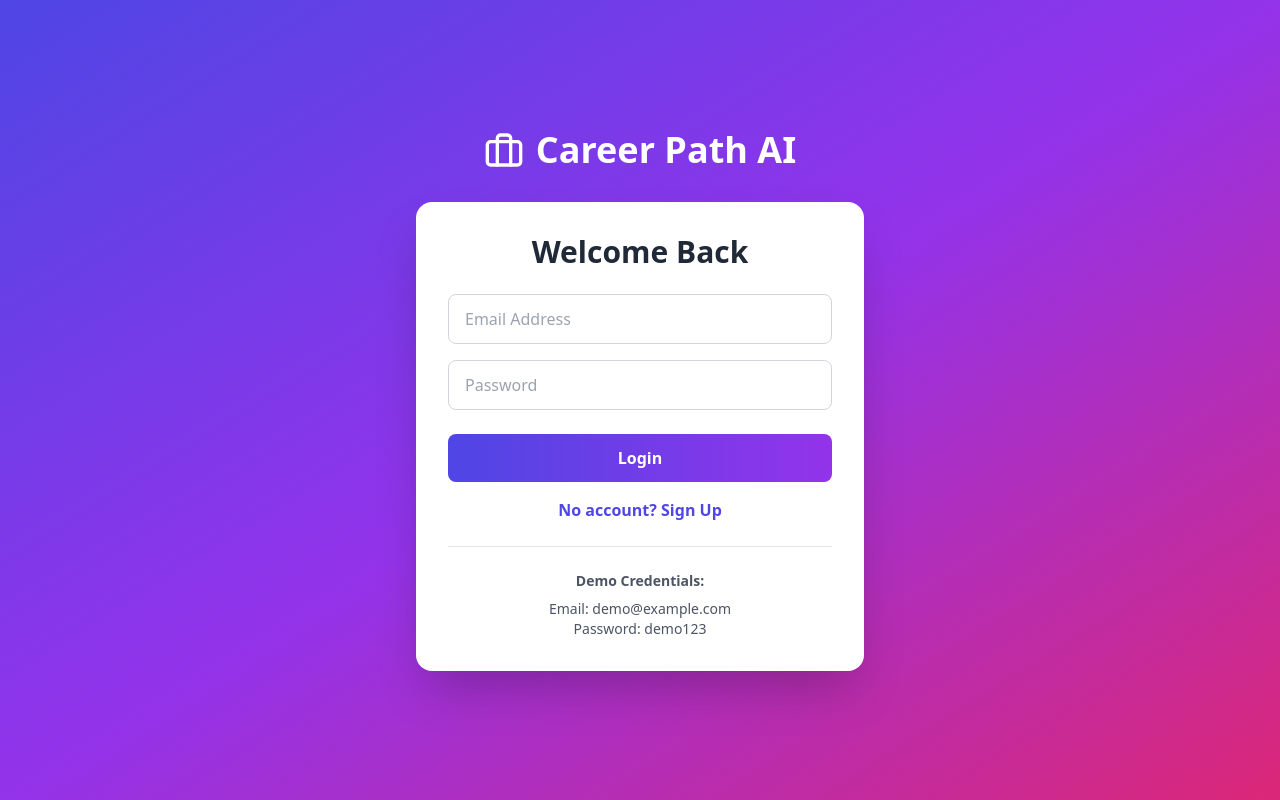
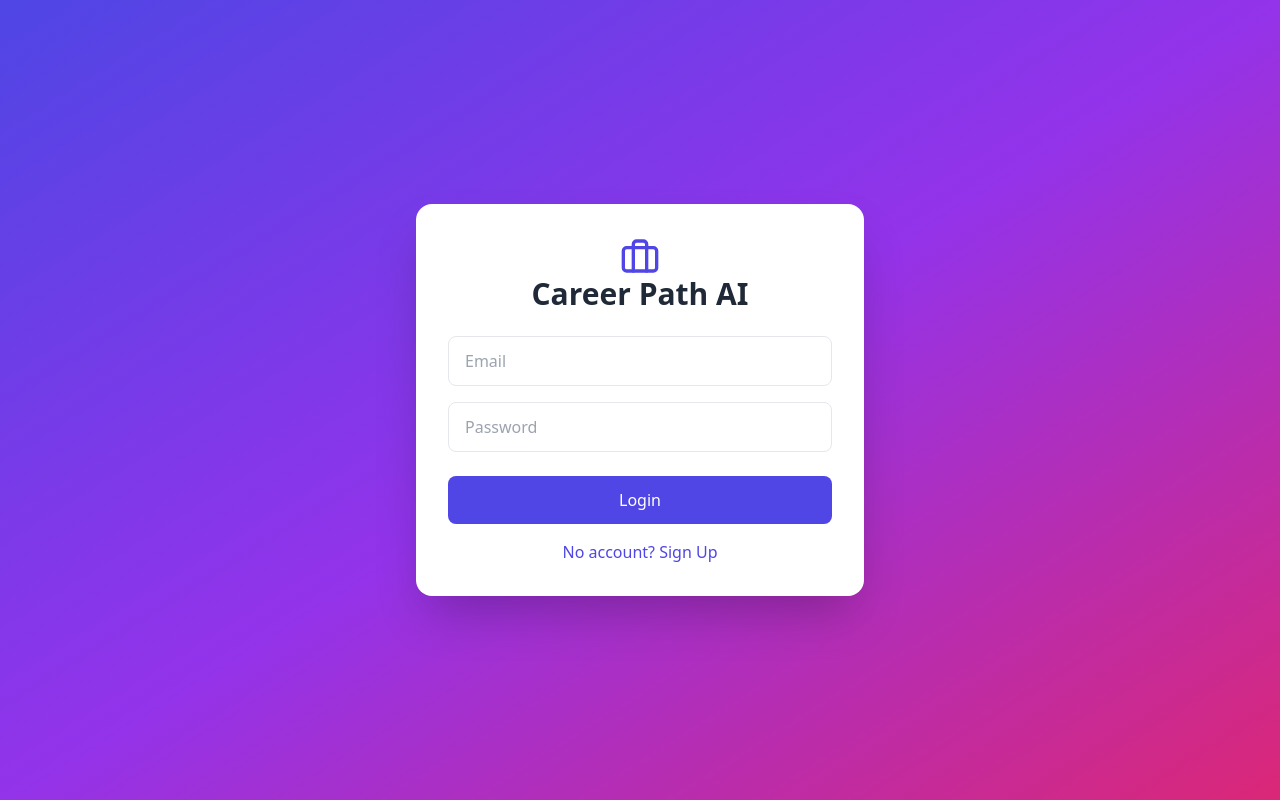
Before and after one commit to krrishgoyal1010-hash/career-path-ai, a React (Create React App) app: page / in a window 1280 px wide. Built offline with nearby package versions, Linux system fonts and the light colour scheme.

Commit message:
Refactor authentication and quiz logic

```diff
--- a/src/App.jsx
+++ b/src/App.jsx
@@ -1,12 +1,11 @@
 import { useState } from 'react';
-import { Briefcase, LogOut, LayoutDashboard } from 'lucide-react';
+import { Briefcase } from 'lucide-react';
 import {
-  LineChart, Line, BarChart, Bar, PieChart, Pie, Cell, XAxis, YAxis, CartesianGrid, Tooltip, Legend, ResponsiveContainer
+  BarChart, Bar, PieChart, Pie, Cell, XAxis, YAxis, Tooltip, ResponsiveContainer
 } from 'recharts';
 
 export default function CareerPathAI() {
-  const [currentPage, setCurrentPage] = useState('auth');
-  const [step, setStep] = useState('intro');
+  const [currentPage, setCurrentPage] = useState('auth'); // auth / quiz / results
   const [isLoggedIn, setIsLoggedIn] = useState(false);
   const [currentUser, setCurrentUser] = useState(null);
   const [userEmail, setUserEmail] = useState('');
@@ -17,6 +16,7 @@ export default function CareerPathAI() {
     { id: 1, email: 'demo@example.com', name: 'Demo User', joinDate: '2024-11-01', lastLogin: '2024-11-12', completedQuiz: true }
   ]);
 
+  const [step, setStep] = useState('intro'); // intro / skills / interests / workstyle / education / results
   const [selections, setSelections] = useState({
     skills: [],
     interests: [],
@@ -25,7 +25,6 @@ export default function CareerPathAI() {
   });
   const [recommendations, setRecommendations] = useState([]);
   const [loading, setLoading] = useState(false);
-  const [expandedCareer, setExpandedCareer] = useState(null);
 
   const skillOptions = ['Problem Solving', 'Communication', 'Creativity', 'Leadership', 'Technical Skills', 'Data Analysis', 'Design', 'Writing'];
   const interestOptions = ['Technology', 'Healthcare', 'Business', 'Education', 'Environment', 'Arts', 'Finance', 'Social Work'];
@@ -40,37 +39,25 @@ export default function CareerPathAI() {
     'Healthcare|Communication': [
       { role: 'Healthcare Manager', description: 'Lead medical teams', salary: '$75K - $130K', skills: ['Leadership', 'Healthcare', 'Comm'], growth: 'High' },
       { role: 'Physician', description: 'Provide patient care', salary: '$120K - $250K', skills: ['Medical', 'Comm', 'Problem'], growth: 'Moderate' }
-    ],
-    'Business|Leadership': [
-      { role: 'Business Manager', description: 'Oversee operations and strategy', salary: '$70K - $150K', skills: ['Leadership', 'Strategy', 'Comm'], growth: 'Moderate' },
-      { role: 'Management Consultant', description: 'Help companies improve', salary: '$90K - $180K', skills: ['Analysis', 'Problem', 'Comm'], growth: 'High' }
-    ],
-    'Education|Creativity': [
-      { role: 'Teacher', description: 'Educate students', salary: '$40K - $85K', skills: ['Comm', 'Patience', 'Creative'], growth: 'Moderate' },
-      { role: 'Curriculum Designer', description: 'Develop educational programs', salary: '$55K - $95K', skills: ['Creative', 'Analysis', 'Comm'], growth: 'High' }
-    ],
-    'Finance|Data Analysis': [
-      { role: 'Financial Analyst', description: 'Analyze financial data', salary: '$60K - $120K', skills: ['Finance', 'Excel', 'Comm'], growth: 'High' },
-      { role: 'Accountant', description: 'Manage financial records', salary: '$55K - $110K', skills: ['Accounting', 'Detail', 'Compliance'], growth: 'Moderate' }
     ]
   };
 
   const steps = ['skills', 'interests', 'workstyle', 'education'];
-  const currentStepIndex = steps.indexOf(step);
-  const progress = step === 'intro' ? 0 : step === 'results' ? 100 : ((currentStepIndex + 1) / steps.length) * 100;
 
+  const COLORS = ['#4F46E5', '#06B6D4', '#EC4899', '#F59E0B', '#10B981'];
+
+  // ---------------- Authentication ----------------
   const handleLogin = () => {
-    if (userEmail && userPassword) {
     const user = users.find(u => u.email === userEmail);
     if (user && userPassword === 'demo123') {
       setIsLoggedIn(true);
-        setCurrentUser({ ...user, lastLogin: new Date().toLocaleDateString() });
+      setCurrentUser(user);
       setUserEmail('');
       setUserPassword('');
-        setCurrentPage('home');
+      setCurrentPage('quiz');
+      setStep('skills');
     } else {
-        alert('Invalid credentials. Try demo@example.com / demo123');
-      }
+      alert('Invalid credentials. Demo: demo@example.com / demo123');
     }
   };
 
@@ -102,13 +89,7 @@ export default function CareerPathAI() {
     setRecommendations([]);
   };
 
-  const goBack = () => {
-    const currentIdx = steps.indexOf(step);
-    if (currentIdx > 0) {
-      setStep(steps[currentIdx - 1]);
-    }
-  };
-
+  // ---------------- Quiz Selection ----------------
   const toggleSelection = (category, value) => {
     setSelections(prev => ({
       ...prev,
@@ -118,6 +99,16 @@ export default function CareerPathAI() {
     }));
   };
 
+  const nextStep = () => {
+    const currentIdx = steps.indexOf(step);
+    if (currentIdx < steps.length - 1) {
+      setStep(steps[currentIdx + 1]);
+    } else {
+      getRecommendations();
+    }
+  };
+
+  // ---------------- Generate Recommendations ----------------
   const getRecommendations = () => {
     setLoading(true);
     setTimeout(() => {
@@ -130,128 +121,113 @@ export default function CareerPathAI() {
           matched = matched.concat(careerDatabase[key]);
         }
       }
-
       if (matched.length === 0) {
         matched = Object.values(careerDatabase).flat().slice(0, 5);
       }
-
-      const uniqueCareers = [...new Set(matched.map(c => c.role))].map(role =>
-        matched.find(c => c.role === role)
-      ).slice(0, 6);
+      const uniqueCareers = [...new Set(matched.map(c => c.role))].map(role => matched.find(c => c.role === role)).slice(0, 6);
 
       setRecommendations(uniqueCareers);
+      setStep('results');
       setLoading(false);
-      setStep('results');
-    }, 1500);
+    }, 1000);
   };
 
-  const downloadResults = () => {
-    const resultsText = recommendations.map((c, i) =>
-      `${i + 1}. ${c.role}\n${c.description}\nSalary: ${c.salary}\nGrowth: ${c.growth}\n\n`
-    ).join('');
-
-    const element = document.createElement('a');
-    element.setAttribute('href', 'data:text/plain;charset=utf-8,' + encodeURIComponent(resultsText));
-    element.setAttribute('download', 'career-results.txt');
-    element.style.display = 'none';
-    document.body.appendChild(element);
-    element.click();
-    document.body.removeChild(element);
-  };
-
-  const reset = () => {
-    setStep('intro');
-    setSelections({ skills: [], interests: [], workStyle: [], education: null });
-    setRecommendations([]);
-    setExpandedCareer(null);
-  };
-
-  const COLORS = ['#4F46E5', '#06B6D4', '#EC4899', '#F59E0B', '#10B981'];
-
-  // ----------- Prepare Data Visualization from user responses ------------
+  // ---------------- Visualization Data ----------------
   const skillData = selections.skills.map(skill => ({ name: skill, value: 1 }));
   const interestData = selections.interests.map(interest => ({ name: interest, value: 1 }));
 
-  // ---------------------- Render Section -------------------------------
+  // ---------------- Render ----------------
   if (!isLoggedIn) {
     return (
       <div className="min-h-screen bg-gradient-to-br from-indigo-600 via-purple-600 to-pink-600 flex items-center justify-center p-4">
-        <div className="w-full max-w-md">
-          <div className="text-center mb-8">
-            <div className="flex items-center justify-center gap-3 mb-4">
-              <Briefcase className="w-10 h-10 text-white" />
-              <h1 className="text-4xl font-bold text-white">Career Path AI</h1>
+        <div className="w-full max-w-md bg-white rounded-2xl shadow-2xl p-8">
+          <div className="text-center mb-6">
+            <Briefcase className="w-10 h-10 mx-auto text-indigo-600" />
+            <h1 className="text-3xl font-bold text-gray-800">Career Path AI</h1>
+          </div>
+          {isSignUp && <input placeholder="Full Name" value={userName} onChange={e => setUserName(e.target.value)} className="w-full mb-4 px-4 py-3 border rounded-lg"/>}
+          <input placeholder="Email" value={userEmail} onChange={e => setUserEmail(e.target.value)} className="w-full mb-4 px-4 py-3 border rounded-lg"/>
+          <input placeholder="Password" type="password" value={userPassword} onChange={e => setUserPassword(e.target.value)} className="w-full mb-6 px-4 py-3 border rounded-lg"/>
+          <button onClick={isSignUp ? handleSignUp : handleLogin} className="w-full bg-indigo-600 text-white py-3 rounded-lg mb-4">{isSignUp ? 'Sign Up' : 'Login'}</button>
+          <button onClick={() => setIsSignUp(!isSignUp)} className="w-full text-indigo-600">{isSignUp ? 'Already have account? Login' : 'No account? Sign Up'}</button>
         </div>
       </div>
-          <div className="bg-white rounded-2xl shadow-2xl p-8">
-            <h2 className="text-3xl font-bold text-gray-800 mb-6 text-center">
-              {isSignUp ? 'Create Account' : 'Welcome Back'}
-            </h2>
-            {isSignUp && (
-              <input type="text" placeholder="Full Name" value={userName} onChange={(e) => setUserName(e.target.value)}
-                className="w-full mb-4 px-4 py-3 border border-gray-300 rounded-lg focus:outline-none focus:border-indigo-600"/>
-            )}
-            <input type="email" placeholder="Email Address" value={userEmail} onChange={(e) => setUserEmail(e.target.value)}
-              className="w-full mb-4 px-4 py-3 border border-gray-300 rounded-lg focus:outline-none focus:border-indigo-600"/>
-            <input type="password" placeholder="Password" value={userPassword} onChange={(e) => setUserPassword(e.target.value)}
-              className="w-full mb-6 px-4 py-3 border border-gray-300 rounded-lg focus:outline-none focus:border-indigo-600"/>
-            <button onClick={isSignUp ? handleSignUp : handleLogin}
-              className="w-full bg-gradient-to-r from-indigo-600 to-purple-600 text-white py-3 rounded-lg font-bold hover:shadow-lg transition mb-4">
-              {isSignUp ? 'Sign Up' : 'Login'}
-            </button>
-            <button onClick={() => setIsSignUp(!isSignUp)}
-              className="w-full text-indigo-600 font-semibold hover:text-purple-600 transition">
-              {isSignUp ? 'Already have account? Login' : 'No account? Sign Up'}
-            </button>
-            <div className="mt-6 pt-6 border-t border-gray-200 text-center text-sm text-gray-600">
-              <p className="font-semibold mb-2">Demo Credentials:</p>
-              <p>Email: demo@example.com</p>
-              <p>Password: demo123</p>
+    );
+  }
+
+  // ---------------- Quiz Steps ----------------
+  if (currentPage === 'quiz') {
+    if (step === 'results') {
+      return (
+        <div className="min-h-screen bg-blue-50 p-6">
+          <div className="max-w-3xl mx-auto">
+            <h2 className="text-3xl font-bold text-center text-indigo-700 mb-6">Career Insights</h2>
+
+            <div className="bg-white p-6 rounded-lg shadow mb-6">
+              <h3 className="text-xl font-bold mb-4">Your Skills</h3>
+              <ResponsiveContainer width="100%" height={250}>
+                <PieChart>
+                  <Pie data={skillData} dataKey="value" nameKey="name" cx="50%" cy="50%" outerRadius={80} label>
+                    {skillData.map((entry, index) => <Cell key={index} fill={COLORS[index % COLORS.length]}/>)}
+                  </Pie>
+                  <Tooltip />
+                </PieChart>
+              </ResponsiveContainer>
             </div>
+
+            <div className="bg-white p-6 rounded-lg shadow mb-6">
+              <h3 className="text-xl font-bold mb-4">Your Interests</h3>
+              <ResponsiveContainer width="100%" height={250}>
+                <BarChart data={interestData}>
+                  <XAxis dataKey="name"/>
+                  <YAxis allowDecimals={false}/>
+                  <Tooltip/>
+                  <Bar dataKey="value" fill="#4F46E5"/>
+                </BarChart>
+              </ResponsiveContainer>
+            </div>
+
+            <div className="bg-white p-6 rounded-lg shadow">
+              <h3 className="text-xl font-bold mb-4">Recommended Careers</h3>
+              <ul className="list-disc pl-6">
+                {recommendations.map((c, i) => (
+                  <li key={i} className="mb-2">
+                    <strong>{c.role}</strong>: {c.description} <br/>
+                    <em>Salary:</em> {c.salary} | <em>Growth:</em> {c.growth}
+                  </li>
+                ))}
+              </ul>
+              <button onClick={handleLogout} className="mt-4 px-4 py-2 bg-indigo-600 text-white rounded-lg">Logout</button>
             </div>
           </div>
         </div>
       );
     }
 
-  // ---------------- Render Results Page with Charts -----------------
-  if (currentPage === 'quiz') {
+    // Quiz Questions
+    let currentOptions = [];
+    let category = '';
+    if (step === 'skills') { currentOptions = skillOptions; category = 'skills'; }
+    if (step === 'interests') { currentOptions = interestOptions; category = 'interests'; }
+    if (step === 'workstyle') { currentOptions = workStyleOptions; category = 'workStyle'; }
+    if (step === 'education') { currentOptions = educationOptions; category = 'education'; }
+
     return (
-      <div className="min-h-screen bg-gradient-to-br from-blue-50 to-indigo-100 p-4 md:p-8">
-        <div className="max-w-3xl mx-auto">
-          {step === 'results' && (
-            <div>
-              <h2 className="text-3xl font-bold text-center text-indigo-700 mb-6">Your Career Insights</h2>
-
-              {/* PIE CHART FOR SKILLS */}
-              <div className="bg-white p-6 rounded-lg shadow-lg mb-6">
-                <h3 className="text-xl font-bold mb-4">Your Skills Distribution</h3>
-                <ResponsiveContainer width="100%" height={250}>
-                  <PieChart>
-                    <Pie data={skillData} dataKey="value" nameKey="name" cx="50%" cy="50%" outerRadius={80} label>
-                      {skillData.map((entry, index) => (
-                        <Cell key={`cell-${index}`} fill={COLORS[index % COLORS.length]} />
+      <div className="min-h-screen bg-blue-50 p-6 flex flex-col items-center">
+        <div className="bg-white p-6 rounded-lg shadow w-full max-w-xl">
+          <h2 className="text-2xl font-bold mb-4 text-indigo-700 capitalize">{step}</h2>
+          <div className="flex flex-wrap gap-2">
+            {currentOptions.map(opt => (
+              <button
+                key={opt}
+                className={`px-4 py-2 rounded-lg border ${selections[category]?.includes(opt) ? 'bg-indigo-600 text-white' : ''}`}
+                onClick={() => toggleSelection(category, opt)}
+              >
+                {opt}
+              </button>
             ))}
-                    </Pie>
-                    <Tooltip />
-                  </PieChart>
-                </ResponsiveContainer>
           </div>
-
-              {/* BAR CHART FOR INTERESTS */}
-              <div className="bg-white p-6 rounded-lg shadow-lg mb-6">
-                <h3 className="text-xl font-bold mb-4">Your Interests</h3>
-                <ResponsiveContainer width="100%" height={250}>
-                  <BarChart data={interestData}>
-                    <XAxis dataKey="name" />
-                    <YAxis allowDecimals={false} />
-                    <Tooltip />
-                    <Bar dataKey="value" fill="#4F46E5" />
-                  </BarChart>
-                </ResponsiveContainer>
-              </div>
-            </div>
-          )}
+          <button onClick={nextStep} className="mt-4 px-4 py-2 bg-indigo-600 text-white rounded-lg">{step === 'education' ? 'See Results' : 'Next'}</button>
         </div>
       </div>
     );
```
Lines whose indentation alone changed are shown as unchanged.
